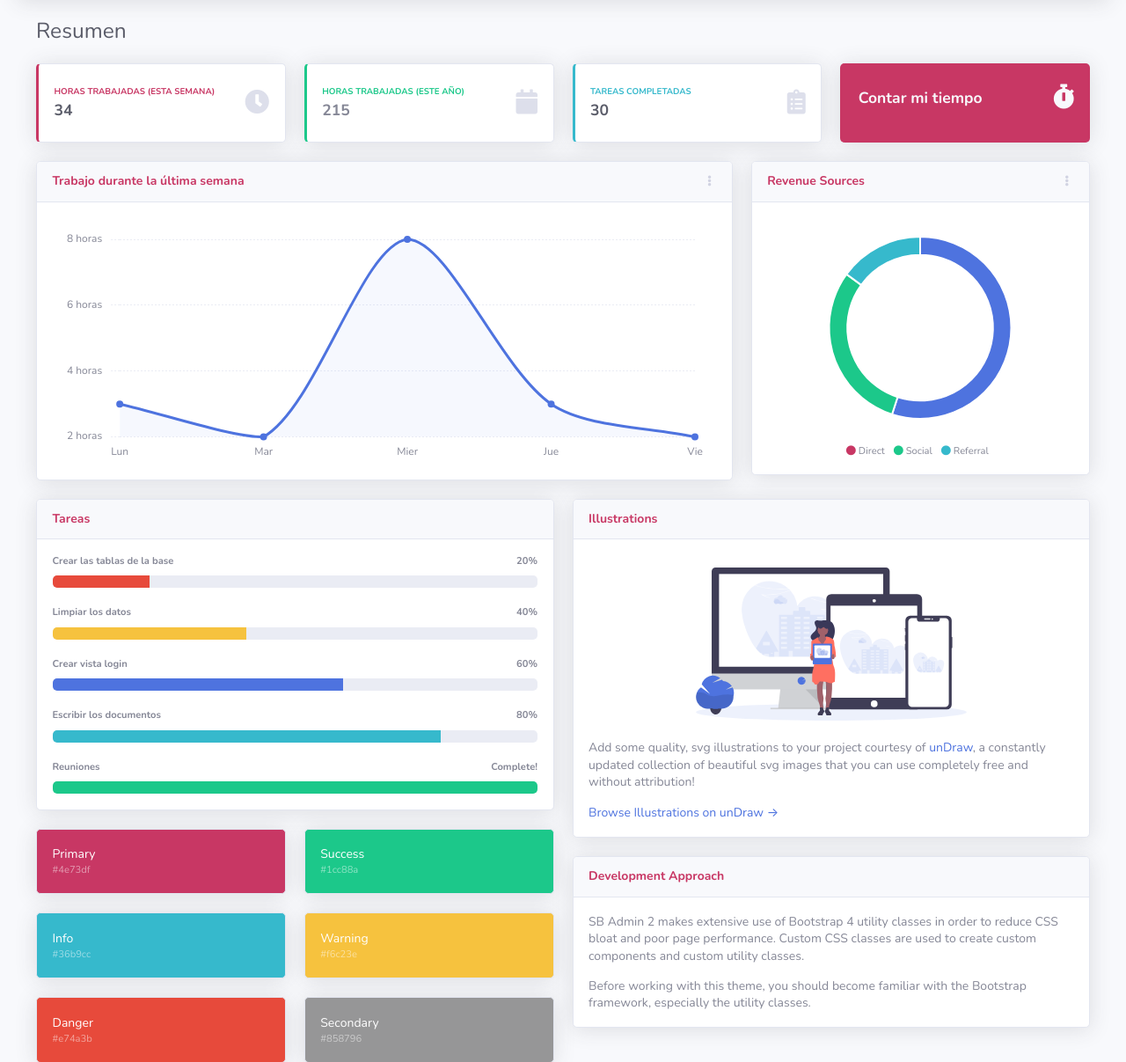
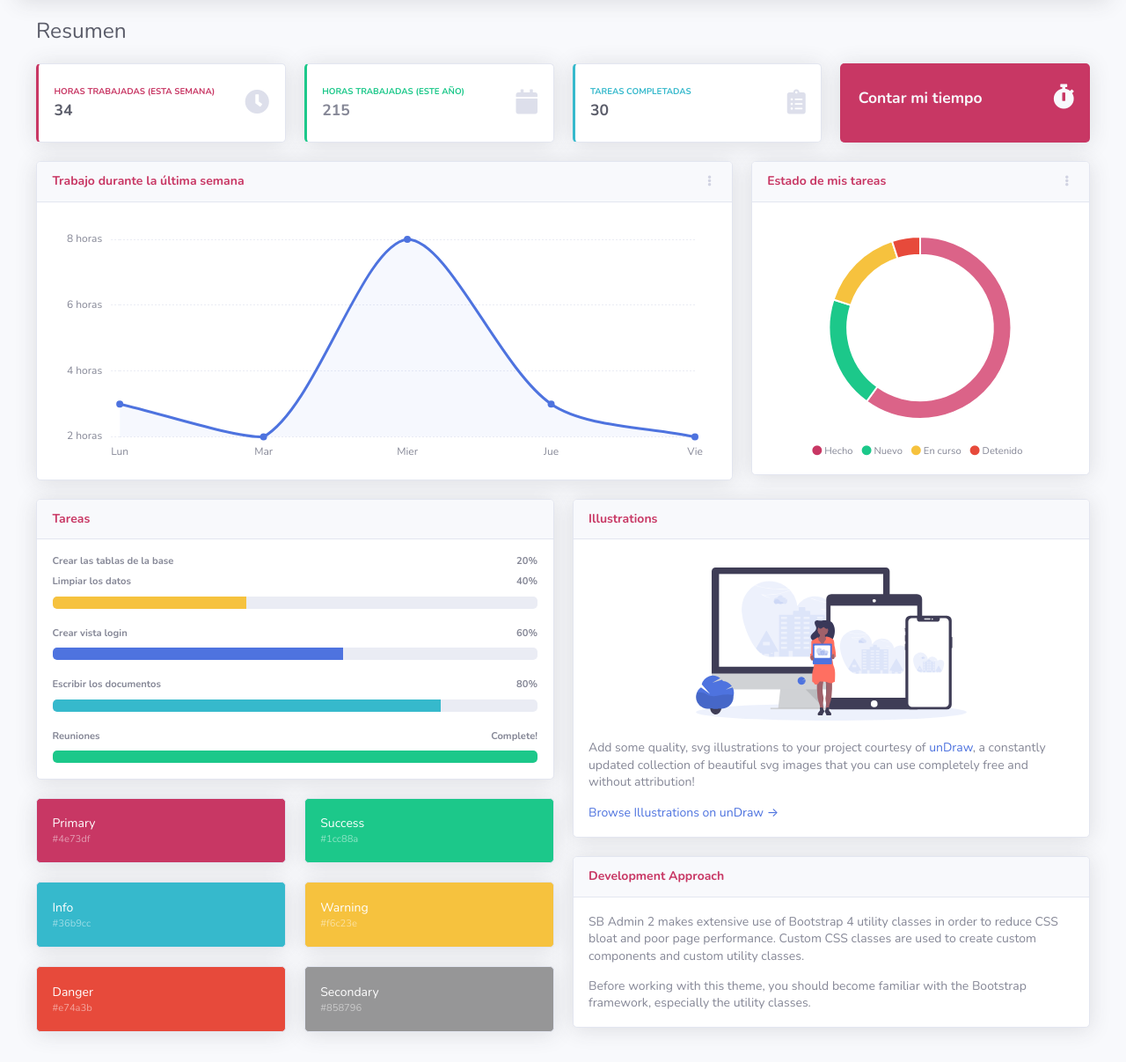
Before and after one commit to manuelguillegil/backoffice, a Django app: page / in a window 1280 px wide. Shown: the part 81-1288 px from the top of the page at 88% size. Run offline with Django 3.2, Linux system fonts and the light colour scheme; style sheets or scripts are compiled from the project's sources; parts of the project's set-up code (start-up, migrations or seed data) failed here and were passed over; some libraries are stand-ins or nearby versions; some web fonts are replaced.

Commit message:
cambiados algunos charts

```diff
--- a/ubicutus_backoffice/static/js/demo/chart-pie-demo.js
+++ b/ubicutus_backoffice/static/js/demo/chart-pie-demo.js
@@ -7,11 +7,11 @@ var ctx = document.getElementById("myPieChart");
 var myPieChart = new Chart(ctx, {
   type: 'doughnut',
   data: {
-    labels: ["Direct", "Referral", "Social"],
+    labels: ["hecho", "nuevo", "en curso","congelado"],
     datasets: [{
-      data: [55, 30, 15],
-      backgroundColor: ['#4e73df', '#1cc88a', '#36b9cc'],
-      hoverBackgroundColor: ['#2e59d9', '#17a673', '#2c9faf'],
+      data: [60, 20, 15, 5],
+      backgroundColor: ['#db6388', '#1cc88a', '#f6c23e','#e74a3b'],
+      hoverBackgroundColor: ['#cf426d', '#17a673', '#d9ab38', '#ad271b'],
       hoverBorderColor: "rgba(234, 236, 244, 1)",
     }],
   },
--- a/ubicutus_backoffice/templates/home.html
+++ b/ubicutus_backoffice/templates/home.html
@@ -139,7 +139,7 @@
             <div class="card shadow mb-4">
                 <!-- Card Header - Dropdown -->
                 <div class="card-header py-3 d-flex flex-row align-items-center justify-content-between">
-                    <h6 class="m-0 font-weight-bold text-primary">Revenue Sources</h6>
+                    <h6 class="m-0 font-weight-bold text-primary">Estado de mis tareas</h6>
                     <div class="dropdown no-arrow">
                         <a class="dropdown-toggle" href="#" role="button" id="dropdownMenuLink" data-toggle="dropdown"
                             aria-haspopup="true" aria-expanded="false">
@@ -162,13 +162,16 @@
                     </div>
                     <div class="mt-4 text-center small">
                         <span class="mr-2">
-                            <i class="fas fa-circle text-primary"></i> Direct
+                            <i class="fas fa-circle text-primary"></i> Hecho
                         </span>
                         <span class="mr-2">
-                            <i class="fas fa-circle text-success"></i> Social
+                            <i class="fas fa-circle text-success"></i> Nuevo
                         </span>
                         <span class="mr-2">
-                            <i class="fas fa-circle text-info"></i> Referral
+                            <i class="fas fa-circle text-warning"></i> En curso
+                        </span>
+                        <span class="mr-2">
+                            <i class="fas fa-circle text-danger"></i> Detenido
                         </span>
                     </div>
                 </div>
@@ -189,9 +192,8 @@
                 </div>
                 <div class="card-body">
                     <h4 class="small font-weight-bold">Crear las tablas de la base<span class="float-right">20%</span></h4>
-                    <div class="progress mb-4">
-                        <div class="progress-bar bg-danger" role="progressbar" style="width: 20%" aria-valuenow="20"
-                            aria-valuemin="0" aria-valuemax="100"></div>
+                    <div class="text-gray-800">
+
                     </div>
                     <h4 class="small font-weight-bold">Limpiar los datos <span class="float-right">40%</span></h4>
                     <div class="progress mb-4">
```
